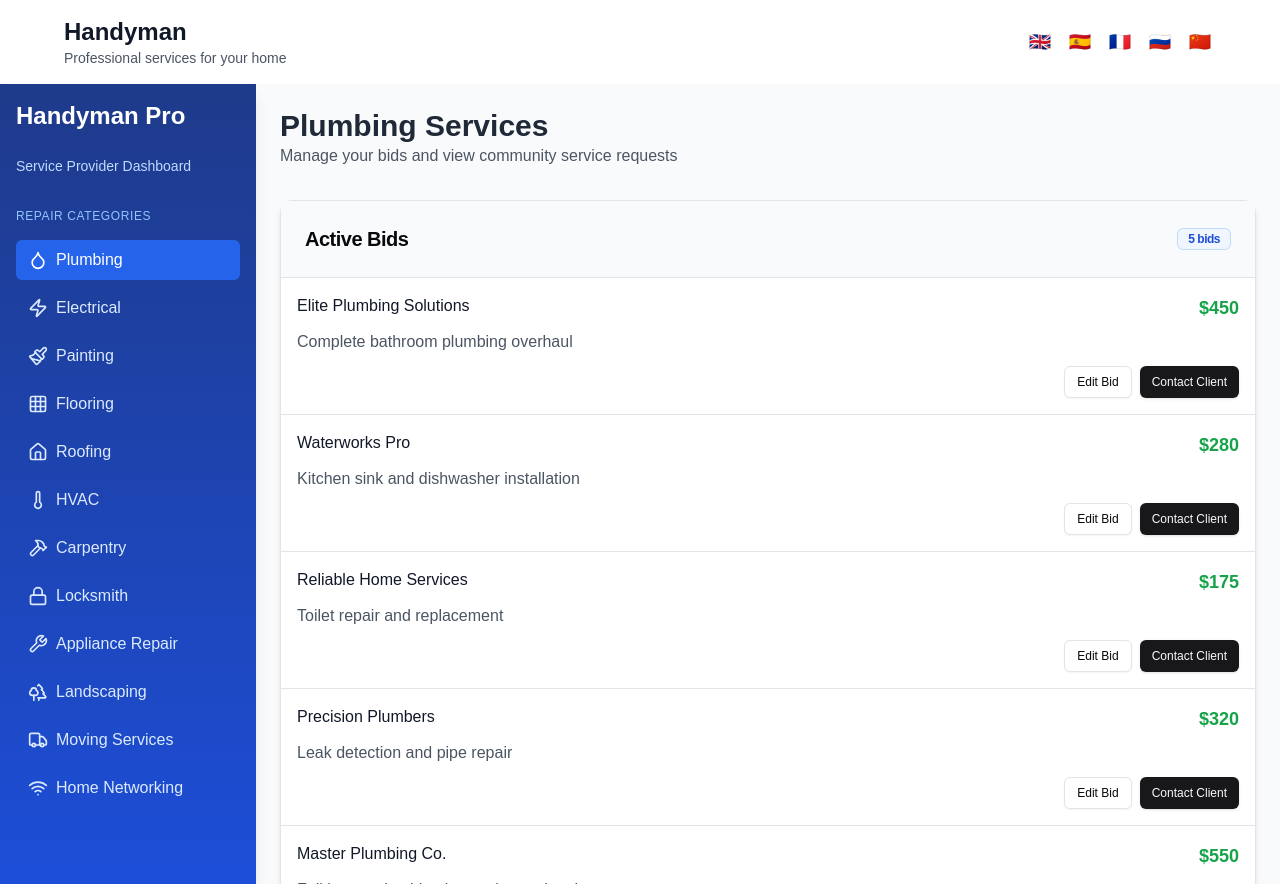
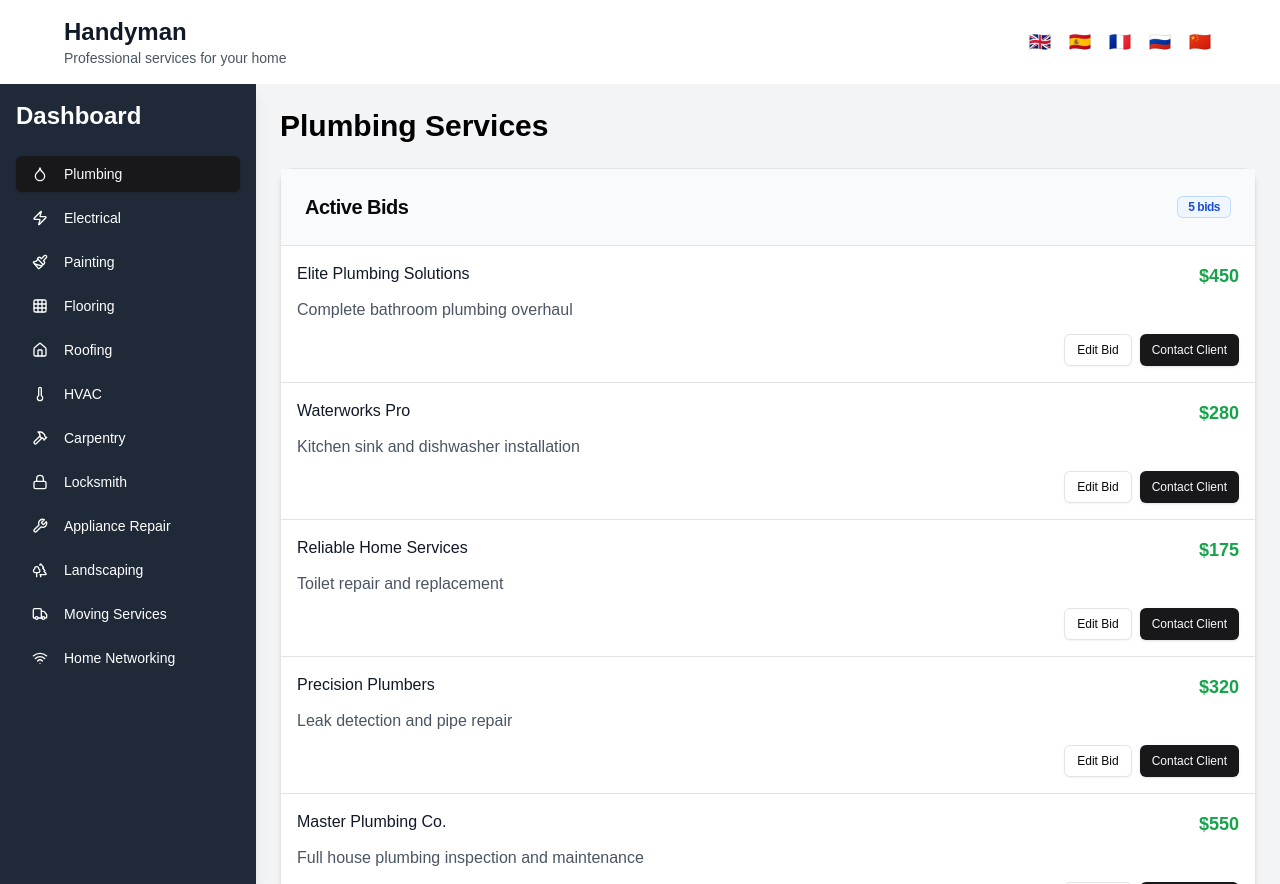
Before and after one commit to Hubit85/HubitApp, a Next.js app: page /service-provider/dashboard in a window 1280 px wide. Built offline with nearby package versions, Linux system fonts and the light colour scheme.

Commit message:
refactor(layout): Finalize Header component updates

```diff
--- a/src/pages/service-provider/dashboard.tsx
+++ b/src/pages/service-provider/dashboard.tsx
@@ -1,4 +1,3 @@
-
 import React, { useState } from "react";
 import Head from "next/head";
 import { Card, CardContent, CardHeader, CardTitle } from "@/components/ui/card";
@@ -111,71 +110,57 @@ export default function ServiceProviderDashboard() {
         <meta name="description" content={t("serviceProviderDesc")} />
       </Head>
 
-      <div className="flex h-screen bg-gray-50">
+      <div className='flex h-screen bg-gray-100'>
         {/* Sidebar */}
-        <div className="w-64 bg-gradient-to-b from-blue-900 to-blue-700 text-white p-4 shadow-lg">
-          <div className="mb-8">
-            <h2 className="text-2xl font-bold mb-6">{t("handymanPro")}</h2>
-            <p className="text-blue-200 text-sm mb-6">{t("serviceProviderDashboard")}</p>
-          </div>
-
-          <nav>
-            <h3 className="text-xs uppercase tracking-wider text-blue-300 mb-4">{t("repairCategories")}</h3>
-            <ul className="space-y-2">
+        <div className='w-64 bg-gray-800 text-white shadow-lg'>
+          <div className='p-4'>
+            <h2 className='text-2xl font-bold mb-6'>Dashboard</h2>
+            <nav className='space-y-2'>
               {repairCategories.map((category) => (
-                <li key={category.id}>
-                  <button
+                <Button
+                  key={category.id}
+                  variant={activeCategory === category.id ? 'default' : 'ghost'}
+                  className='w-full justify-start'
                   onClick={() => setActiveCategory(category.id)}
-                    className={`flex items-center w-full px-3 py-2 rounded-md transition-colors ${
-                      activeCategory === category.id
-                        ? "bg-blue-600 text-white"
-                        : "text-blue-100 hover:bg-blue-800"
-                    }`}
                 >
                   {category.icon}
                   <span>{category.name}</span>
-                  </button>
-                </li>
+                </Button>
               ))}
-            </ul>
             </nav>
+          </div>
         </div>
 
         {/* Main Content */}
-        <div className="flex-1 overflow-auto p-6">
-          <div className="max-w-7xl mx-auto">
-            <header className="mb-8">
-              <h1 className="text-3xl font-bold text-gray-800">
-                {repairCategories.find(c => c.id === activeCategory)?.name} {t("services")}
+        <div className='flex-1 overflow-auto'>
+          <div className='p-6'>
+            <h1 className='text-3xl font-bold mb-6'>
+              {repairCategories.find(c => c.id === activeCategory)?.name} {t('services')}
             </h1>
-              <p className="text-gray-600">
-                {t("manageBids")}
-              </p>
-            </header>
 
-            <div className="grid grid-cols-1 gap-8">
+            <div className='grid grid-cols-1 gap-8'>
               {/* Bids Section */}
-              <Card className="shadow-md">
-                <CardHeader className="bg-gray-50 border-b">
-                  <CardTitle className="text-xl flex items-center justify-between">
-                    <span>{t("activeBids")}</span>
-                    <Badge variant="outline" className="bg-blue-50 text-blue-700 border-blue-200">
-                      {categoryBids.length} {t("bids")}
+              <Card className='shadow-md'>
+                <CardHeader className='bg-gray-50 border-b'>
+                  <CardTitle className='text-xl flex items-center justify-between'>
+                    <span>{t('activeBids')}</span>
+                    <Badge variant='outline' className='bg-blue-50 text-blue-700 border-blue-200'>
+                      {categoryBids.length} {t('bids')}
                     </Badge>
                   </CardTitle>
                 </CardHeader>
-                <CardContent className="p-0">
-                  <div className="divide-y">
+                <CardContent className='p-0'>
+                  <div className='divide-y'>
                     {categoryBids.map((bid) => (
-                      <div key={bid.id} className="p-4 hover:bg-gray-50 transition-colors">
-                        <div className="flex justify-between items-start mb-2">
-                          <h3 className="font-medium text-gray-900">{bid.company}</h3>
-                          <span className="text-lg font-bold text-green-600">{bid.amount}</span>
+                      <div key={bid.id} className='p-4 hover:bg-gray-50 transition-colors'>
+                        <div className='flex justify-between items-start mb-2'>
+                          <h3 className='font-medium text-gray-900'>{bid.company}</h3>
+                          <span className='text-lg font-bold text-green-600'>{bid.amount}</span>
                         </div>
-                        <p className="text-gray-600 mb-3">{bid.scope}</p>
-                        <div className="flex justify-end">
-                          <Button variant="outline" size="sm" className="mr-2">{t("editBid")}</Button>
-                          <Button size="sm">{t("contactClient")}</Button>
+                        <p className='text-gray-600 mb-3'>{bid.scope}</p>
+                        <div className='flex justify-end'>
+                          <Button variant='outline' size='sm' className='mr-2'>{t('editBid')}</Button>
+                          <Button size='sm'>{t('contactClient')}</Button>
                         </div>
                       </div>
                     ))}
@@ -184,35 +169,35 @@ export default function ServiceProviderDashboard() {
               </Card>
 
               {/* Community Requests Section */}
-              <Card className="shadow-md">
-                <CardHeader className="bg-gray-50 border-b">
-                  <CardTitle className="text-xl flex items-center justify-between">
-                    <span>{t("communityRequests")}</span>
-                    <Badge variant="outline" className="bg-purple-50 text-purple-700 border-purple-200">
-                      {filteredRequests.length} {t("requests")}
+              <Card className='shadow-md'>
+                <CardHeader className='bg-gray-50 border-b'>
+                  <CardTitle className='text-xl flex items-center justify-between'>
+                    <span>{t('communityRequests')}</span>
+                    <Badge variant='outline' className='bg-purple-50 text-purple-700 border-purple-200'>
+                      {filteredRequests.length} {t('requests')}
                     </Badge>
                   </CardTitle>
                 </CardHeader>
-                <CardContent className="p-0">
+                <CardContent className='p-0'>
                   {filteredRequests.length > 0 ? (
-                    <div className="divide-y">
+                    <div className='divide-y'>
                       {filteredRequests.map((request) => (
-                        <div key={request.id} className="p-4 hover:bg-gray-50 transition-colors">
-                          <div className="flex justify-between items-start mb-2">
-                            <p className="text-gray-600">{request.description}</p>
-                            <span className="font-bold text-purple-600">{request.budget}</span>
+                        <div key={request.id} className='p-4 hover:bg-gray-50 transition-colors'>
+                          <div className='flex justify-between items-start mb-2'>
+                            <p className='text-gray-600'>{request.description}</p>
+                            <span className='font-bold text-purple-600'>{request.budget}</span>
                           </div>
-                          <div className="flex justify-end">
-                            <Button variant="outline" size="sm" className="mr-2">{t("viewDetails")}</Button>
-                            <Button size="sm">{t("submitBid")}</Button>
+                          <div className='flex justify-end'>
+                            <Button variant='outline' size='sm' className='mr-2'>{t('viewDetails')}</Button>
+                            <Button size='sm'>{t('submitBid')}</Button>
                           </div>
                         </div>
                       ))}
                     </div>
                   ) : (
-                    <div className="p-8 text-center text-gray-500">
-                      <p>{t("noRequests")}</p>
-                      <Button variant="outline" className="mt-4">{t("browseAllRequests")}</Button>
+                    <div className='p-8 text-center text-gray-500'>
+                      <p>{t('noRequests')}</p>
+                      <Button variant='outline' className='mt-4'>{t('browseAllRequests')}</Button>
                     </div>
                   )}
                 </CardContent>
```
Lines whose indentation alone changed are shown as unchanged.
